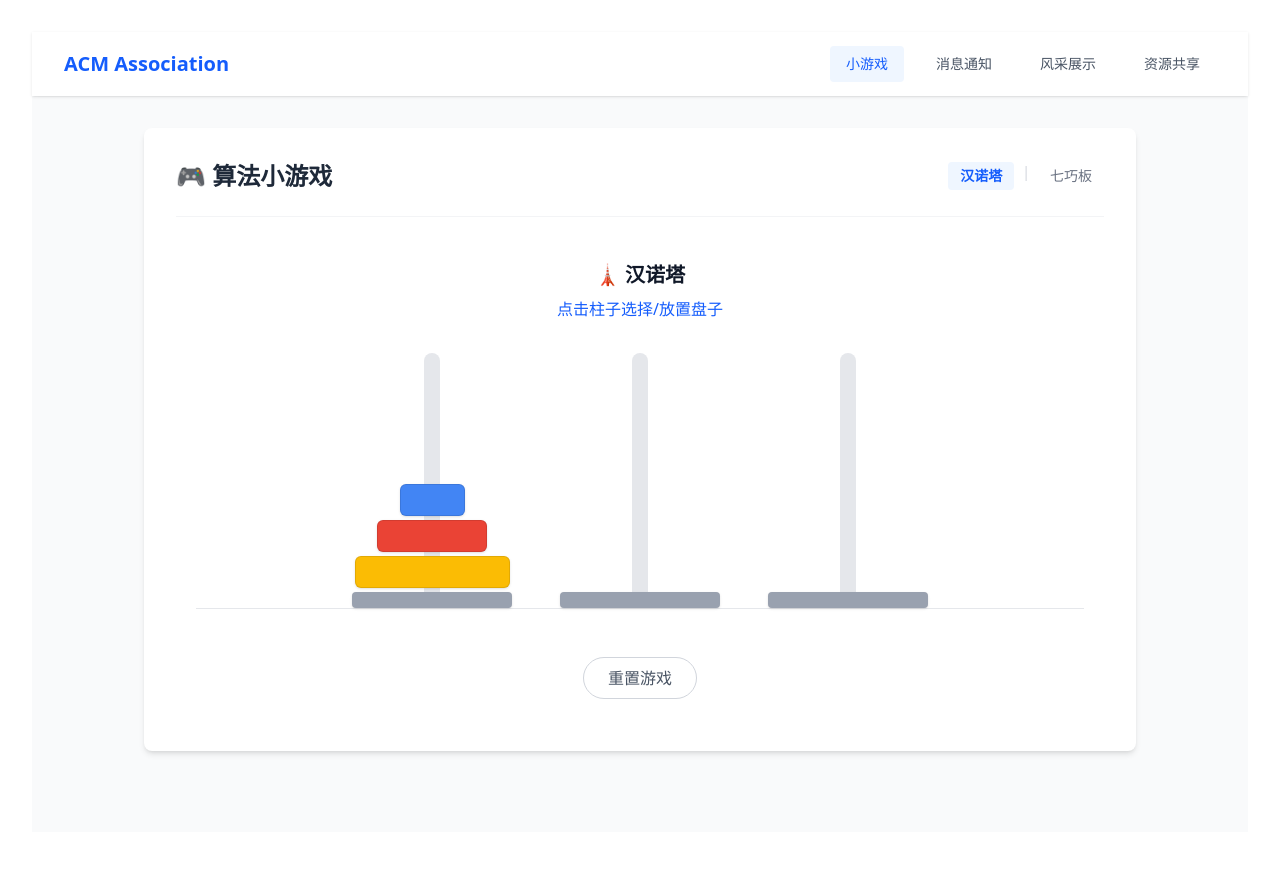
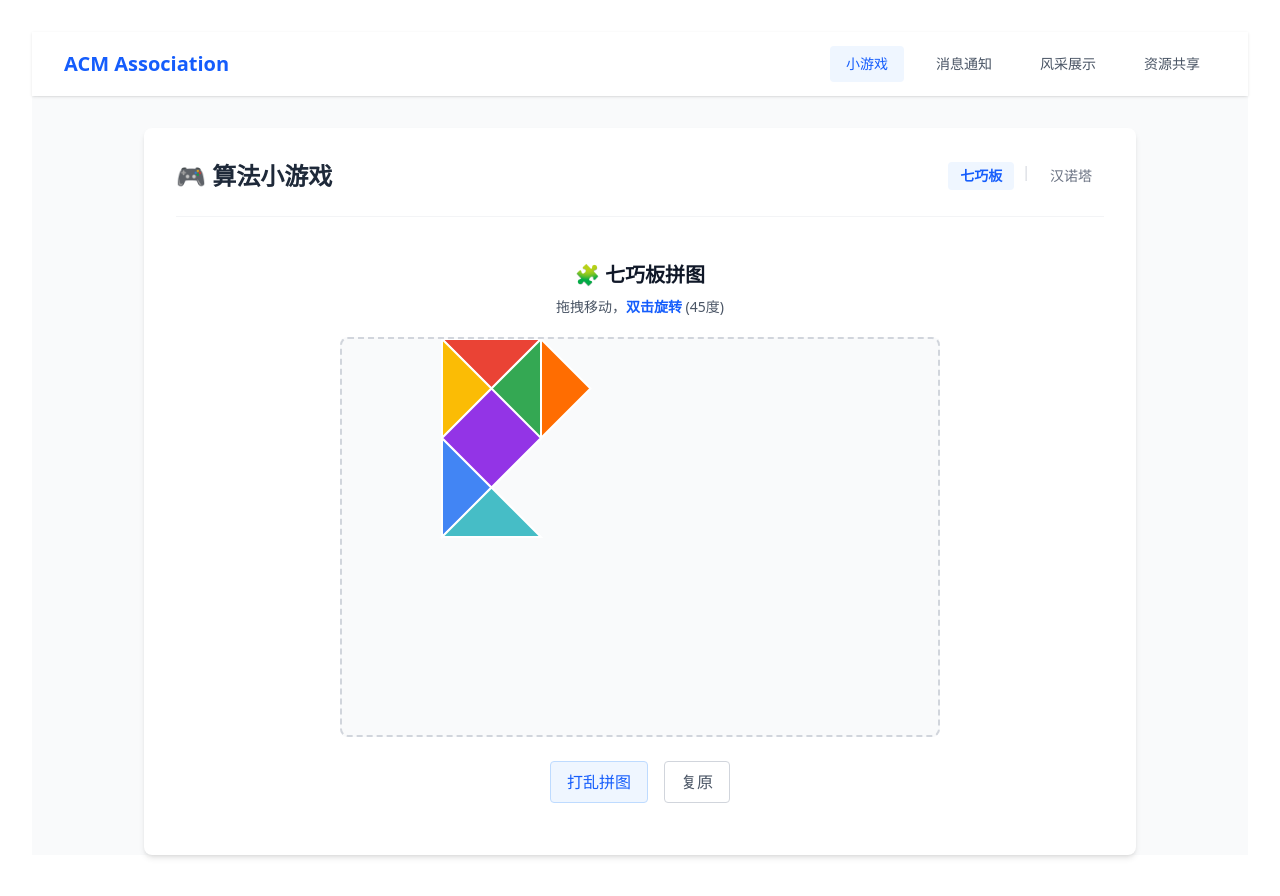
Before and after one commit to Nemocccc/HanoiGame, a React (Vite) app: page / in a window 1280 px wide. Shown: the top 896 px of the page. Before the commit the page ends 864 px from the top, so only its background shows below. Built offline with nearby package versions, Linux system fonts and the light colour scheme.

Commit message:
set TanramGame as default game

```diff
--- a/src/pages/GamesPage.tsx
+++ b/src/pages/GamesPage.tsx
@@ -3,13 +3,22 @@ import { HanoiGame } from '../components/games/HanoiGame';
 import { TangramGame } from '../components/games/TangramGame';
 
 export const GamesPage = () => {
-  const [gameType, setGameType] = useState<'hanoi' | 'tangram'>('hanoi');
+  const [gameType, setGameType] = useState<'hanoi' | 'tangram'>('tangram');
 
   return (
     <div className="bg-white rounded-lg p-8 shadow-md min-h-[400px]">
       <div className="flex justify-between items-center mb-6">
         <h2 className="text-2xl font-bold text-gray-800">🎮 算法小游戏</h2>
         <div className="flex gap-2 text-sm">
+          <button
+            onClick={() => setGameType('tangram')}
+            className={`px-3 py-1 rounded transition-colors cursor-pointer ${
+              gameType === 'tangram' ? 'text-blue-600 font-bold bg-blue-50' : 'text-gray-500 hover:bg-gray-100'
+            }`}
+          >
+            七巧板
+          </button>
+          <span className="text-gray-300">|</span>
           <button
             onClick={() => setGameType('hanoi')}
             className={`px-3 py-1 rounded transition-colors cursor-pointer ${
@@ -18,20 +27,11 @@ export const GamesPage = () => {
           >
             汉诺塔
           </button>
-          <span className="text-gray-300">|</span>
-          <button
-            onClick={() => setGameType('tangram')}
-            className={`px-3 py-1 rounded transition-colors cursor-pointer ${
-              gameType === 'tangram' ? 'text-blue-600 font-bold bg-blue-50' : 'text-gray-500 hover:bg-gray-100'
-            }`}
-          >
-            七巧板
-          </button>
         </div>
       </div>
 
       <div className="border-t border-gray-100 pt-6">
-        {gameType === 'hanoi' ? <HanoiGame /> : <TangramGame />}
+        {gameType === 'tangram' ? <TangramGame /> : <HanoiGame />}
       </div>
     </div>
   );
```
